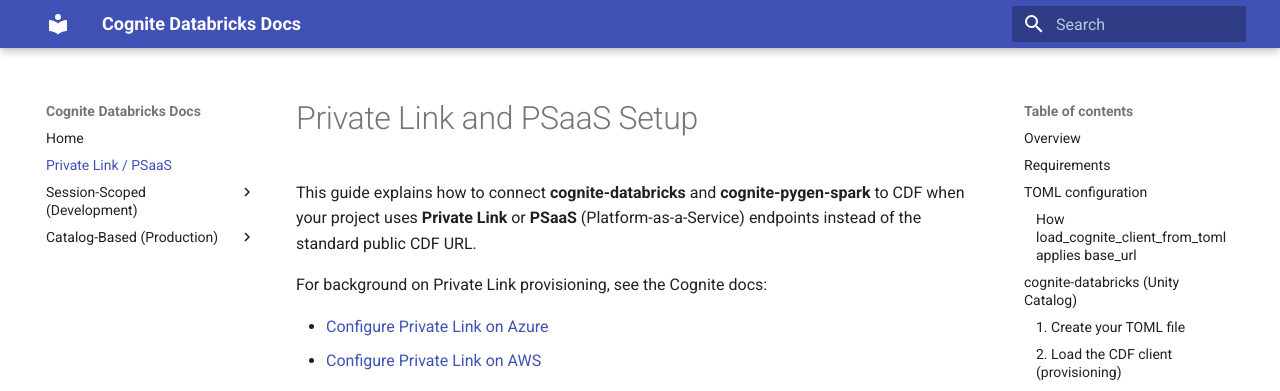
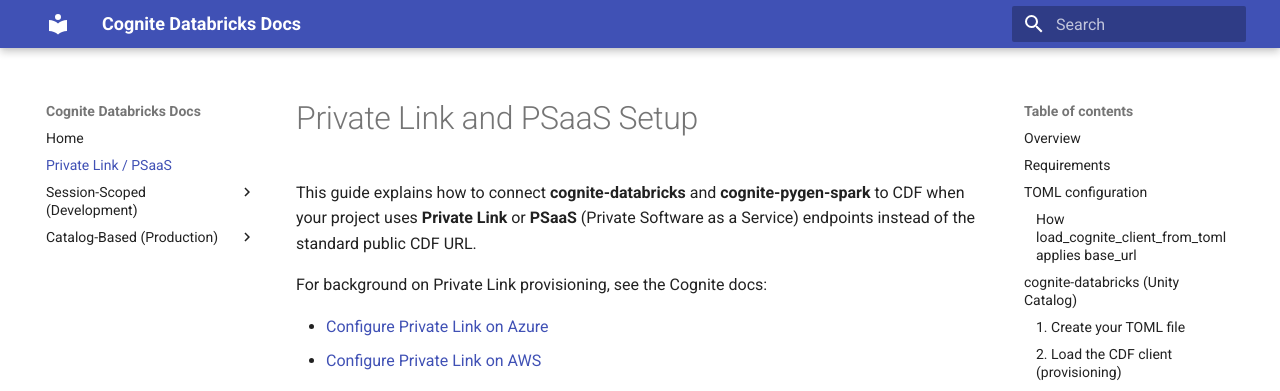
Before and after one commit to cognitedata/cognite-databricks, an MkDocs documentation site: the page built from docs/private_link_psaas.md, in a window 1280 px wide and 900 px high. Shown: the top 391 px of the window. Built offline with MkDocs 1.6.1 and Material for MkDocs 9.7.7, drawn with Linux system fonts in a browser that asks for light colours.

Commit message:
docs: correct PSaaS acronym in Private Link guide
PSaaS is Private Software as a Service, not Platform-as-a-Service (PaaS).

Co-authored-by: Cursor <cursoragent@cursor.com>

```diff
--- a/docs/private_link_psaas.md
+++ b/docs/private_link_psaas.md
@@ -1,6 +1,6 @@
 # Private Link and PSaaS Setup
 
-This guide explains how to connect **cognite-databricks** and **cognite-pygen-spark** to CDF when your project uses **Private Link** or **PSaaS** (Platform-as-a-Service) endpoints instead of the standard public CDF URL.
+This guide explains how to connect **cognite-databricks** and **cognite-pygen-spark** to CDF when your project uses **Private Link** or **PSaaS** (Private Software as a Service) endpoints instead of the standard public CDF URL.
 
 For background on Private Link provisioning, see the Cognite docs:
 
```
